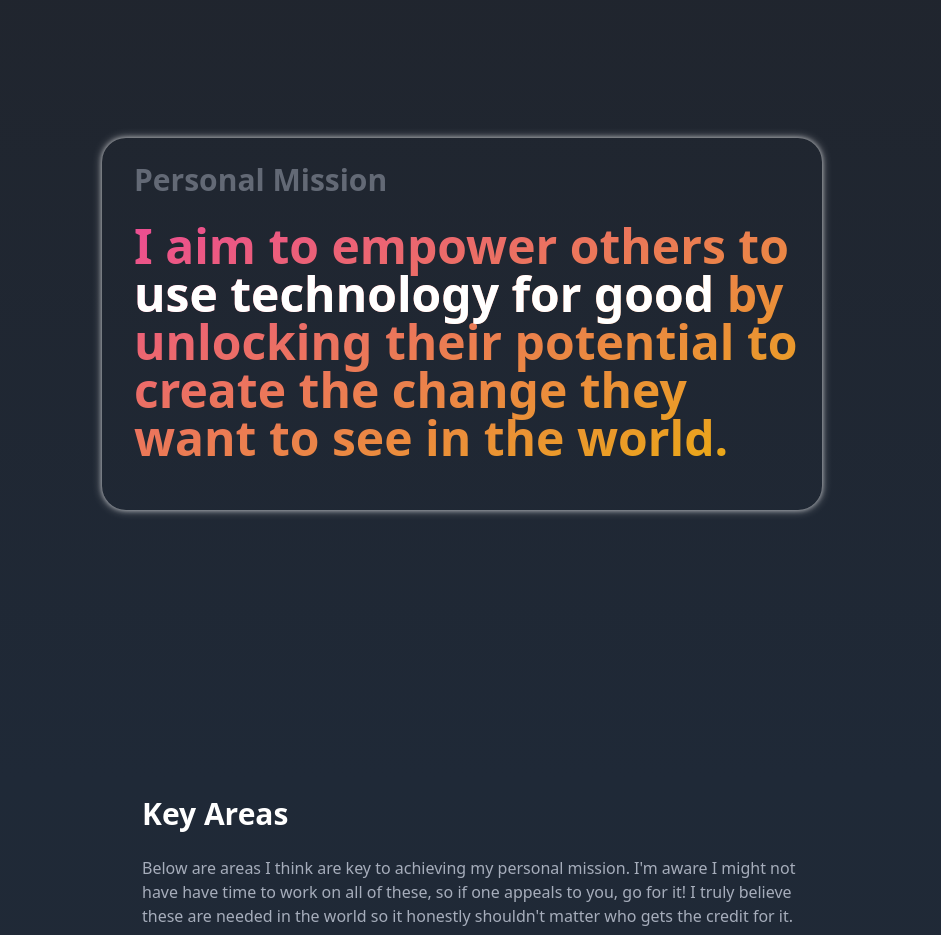
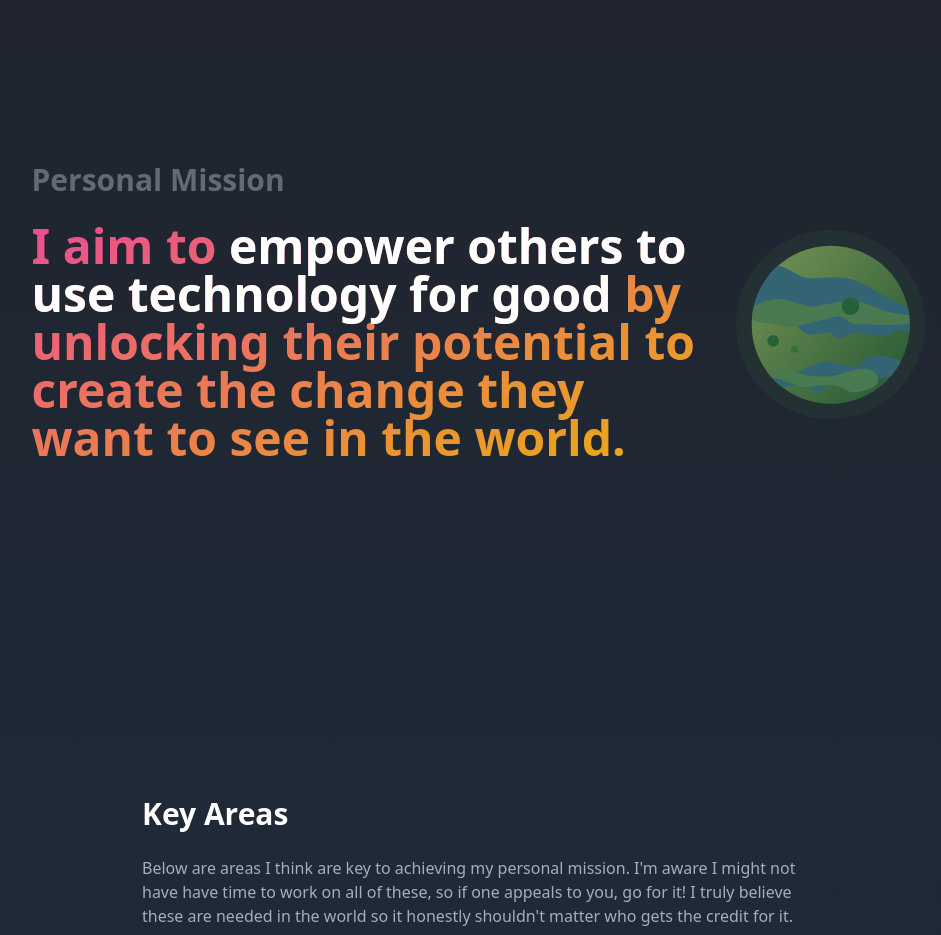
Before and after one commit to domwon/personal-svelte, a SvelteKit app: page / in a window 1280 px wide. Shown: the part 820-1755 px from the top of the page, without its empty margins (178-1119 px from the left). Built offline with nearby package versions, Linux system fonts and the light colour scheme.

Commit message:
Add planet SVG

```diff
--- a/src/routes/+page.svelte
+++ b/src/routes/+page.svelte
@@ -96,16 +96,40 @@
 <!-- Mission -->
 <div class="hero min-h-screen bg-gradient-to-b from-base-300 to-gray-800">
 	<div class="hero-content flex-col lg:flex-row pb-32">
-		<div class="md:pl-8 px-4 py-6 rounded-3xl glow-white">
+		<div class="md:pl-8 px-4 py-6 rounded-3xl">
 			<div class="">
 				<h1 class="text-3xl font-bold animate-pulse hiddenRight">Personal Mission</h1>
 
 				<p class="text-5xl font-extrabold text-pd text-gradient hiddenLeft">
-					I aim to empower others to <span class="text-white">use technology for good</span> by unlocking
+					I aim to <span class="text-white">empower others to use technology for good</span> by unlocking
 					their potential to create the change they want to see in the world.
 				</p>
 			</div>
 		</div>
+		<svg width="189" height="189" viewBox="0 0 189 189" fill="none" xmlns="http://www.w3.org/2000/svg" class="animate-pulse">
+			<circle cx="94.5" cy="94.5" r="94.5" fill="#7FEA5A" fill-opacity="0.1"/>
+			<circle cx="94.7527" cy="94.7527" r="79.0869" fill="url(#paint0_linear_616_60)"/>
+			<mask id="mask0_616_60" style="mask-type:alpha" maskUnits="userSpaceOnUse" x="15" y="15" width="159" height="159">
+			<circle cx="94.7527" cy="94.7527" r="79.0869" fill="#CF6050"/>
+			</mask>
+			<g mask="url(#mask0_616_60)">
+			<path d="M108.79 107.203C101.916 112.551 90.3764 100.095 91.0145 91.4098C91.148 89.5923 92.1967 87.8366 93.8419 86.1481C94.9332 85.028 96.1689 83.0189 97.3582 84.0344C101.931 87.9394 102.694 95.3756 108.689 95.8468C110.989 96.0275 113.387 95.7145 115.317 95.4776C117.023 95.2683 118.746 95.0617 120.446 94.812C121.263 94.6921 121.97 94.6115 122.592 94.5629C135.31 93.5707 158.695 81.8433 159.967 94.5361C159.989 94.7537 160 94.9912 160 95.25C160 96.1658 159.881 96.9876 159.66 97.73C155.502 111.701 133.686 102.924 119.109 102.924C113.188 103.656 110.546 105.836 108.79 107.203Z" fill="#46A3B7"/>
+			<path d="M68.7112 142.805C75.6361 139.867 80.4016 151.555 87.0489 155.077C89.2361 156.236 89.7516 157.099 88.2437 158.765C87.1879 159.932 85.5176 160.761 84.1252 161.494C78.7711 164.313 73.2844 155.6 67.2504 155.149C64.9696 154.978 62.5964 155.288 60.6832 155.522C58.977 155.732 57.2545 155.938 55.5537 156.188C54.7373 156.308 54.0305 156.388 53.4079 156.437C40.6902 157.429 17.3053 169.157 16.033 156.464C16.0112 156.246 16 156.009 16 155.75C16 154.834 16.1185 154.012 16.3396 153.27C20.4984 139.299 42.3141 148.076 56.8905 148.076C64.718 147.108 66.8143 143.61 68.7112 142.805Z" fill="#46A3B7"/>
+			<path d="M131.474 56.0919C142.402 62.4748 153.49 68.7209 164.754 74.4919C181.767 83.2088 192.172 94.3607 181.672 99.552C175.287 102.709 153.626 99.552 127.348 97.0252C105.822 97.4611 86.3395 104.605 77.5709 104.605C63.1409 104.605 62.4607 92.2762 48.6134 85.1269C42.9758 82.2162 36.8006 80.344 30.6402 78.8262C18.6498 75.872 8.08557 76.4158 8.08557 67.2097C8.08557 54.5529 19.7691 43.3647 37.6484 36.5985C48.9442 32.3237 60.9442 48.5119 75.8022 48.5119C102.042 46.5682 115.424 46.7177 131.474 56.0919Z" fill="#46A3B7"/>
+			<path d="M85.0404 131.786C76.5034 134.153 69.1707 139.8 60.7949 142.686C51.3359 145.945 42.3007 149.511 38.6219 152.638C35.2651 155.492 41.3975 158.722 45.4434 156.978C46.7349 156.421 48.0403 155.661 49.3943 154.781C64.1779 145.172 83.0793 146.38 100.711 146.38C116.204 148.153 118.177 147.509 131.082 147.889C142.657 148.23 154.675 147.755 165.729 144.304C168.817 143.339 170.807 141.833 170.807 138.489C170.807 133.21 164.971 130.692 157.606 128.517C147.231 125.453 135.075 123.336 127.722 131.271C125.139 134.059 122.852 136.545 117.978 136.545C100.464 135.248 94.0536 129.287 85.0404 131.786Z" fill="#46A3B7"/>
+			<path d="M127.825 72.8792C138.114 76.244 147.868 81.3927 158.564 83.0595C166.262 84.259 172.878 85.2164 176.707 86.4867C182.455 88.3931 174.447 93.4435 168.427 94.0953C156.194 95.4197 137.146 94.8125 120.677 94.5518C112.621 94.4243 108.902 85.4987 100.888 86.328C76.0338 91.8085 56.3469 99.7444 42.861 95.2411C29.3751 90.7378 15.7103 95.3249 14.6991 85.5533C14.2119 80.8442 15.5753 78.3049 18.4863 76.3252C29.4167 68.8913 43.9012 67.4034 56.4461 71.57C64.4699 74.2349 71.2923 77.3084 78.6648 76.5456C100.737 72.5964 113.01 68.034 127.825 72.8792Z" fill="#71CC6F"/>
+			<path d="M60.6772 155.578C53.2887 153.161 46.2842 149.464 38.6033 148.267C32.9696 147.389 28.1425 146.692 25.4182 145.753C21.4113 144.372 27.1162 140.742 31.3114 140.14C35.8917 139.483 41.3475 139.403 47.531 139.439C57.0335 139.494 66.7509 145.769 76.2491 146.064C79.0681 146.151 81.429 146.248 84.2348 146.535C99.6089 148.106 108.572 141.428 121.691 139.519C135.965 137.442 141.303 142.301 142.029 149.318C142.449 153.375 140.101 155.621 136.259 157.599C127.819 161.945 117.541 164.52 109.348 159.725C109.011 159.528 108.678 159.327 108.346 159.124C100.547 154.35 91.333 153.889 82.3545 155.621C74.1582 157.202 67.8303 157.917 60.6772 155.578Z" fill="#71CC6F"/>
+			<circle cx="37.143" cy="110.924" r="5.8115" fill="#2A9C3C"/>
+			<circle cx="114.461" cy="76.0548" r="8.84358" fill="#2A9C3C"/>
+			<circle cx="58.6203" cy="119.262" r="3.53743" fill="#46B751"/>
+			</g>
+			<defs>
+			<linearGradient id="paint0_linear_616_60" x1="36.6377" y1="51.7981" x2="173.84" y2="173.84" gradientUnits="userSpaceOnUse">
+			<stop stop-color="#B5EC6F"/>
+			<stop offset="1" stop-color="#228632"/>
+			</linearGradient>
+			</defs>
+			</svg>
 	</div>
 </div>
 
```
Also changed, not shown: static/terran-I.svg (added).
